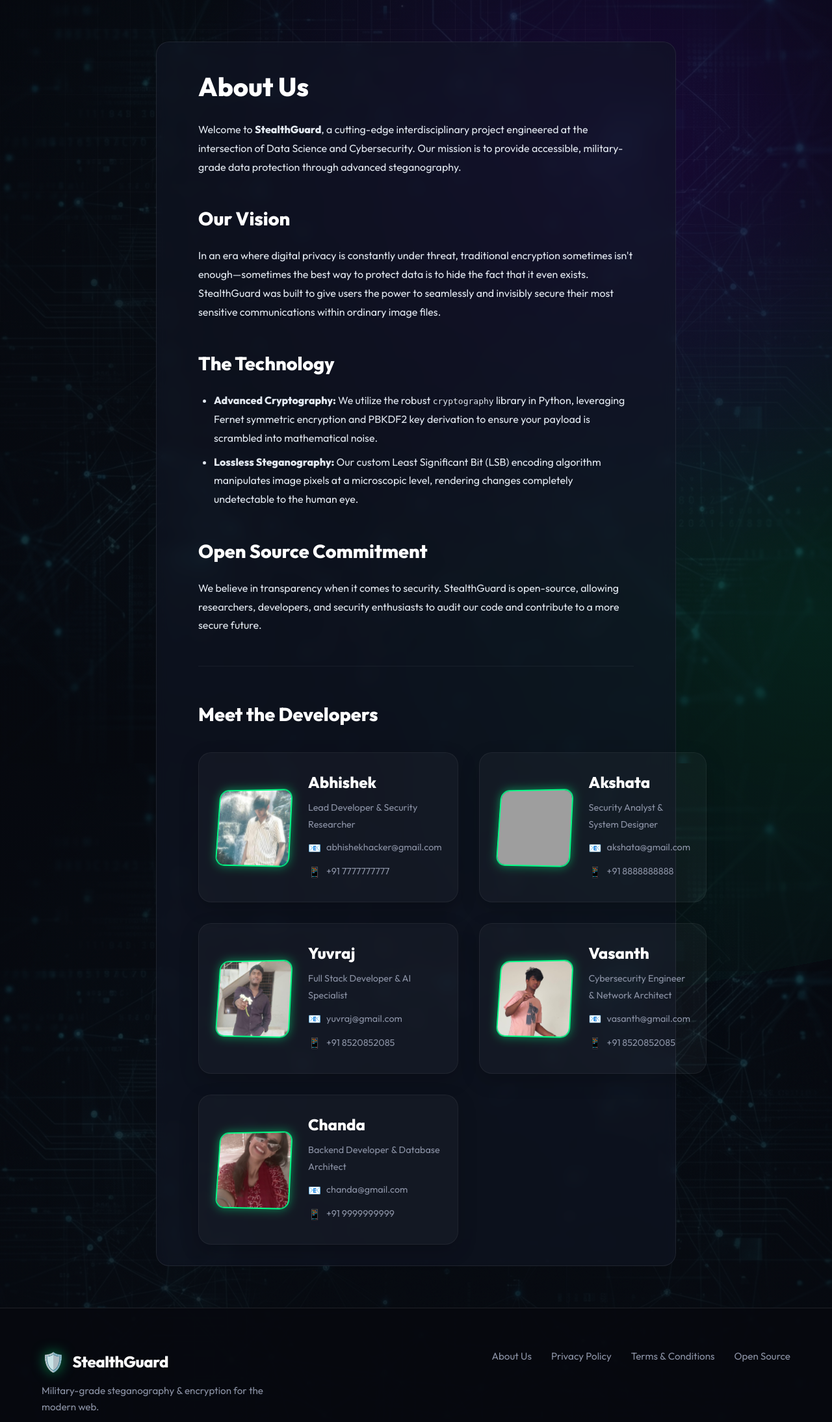
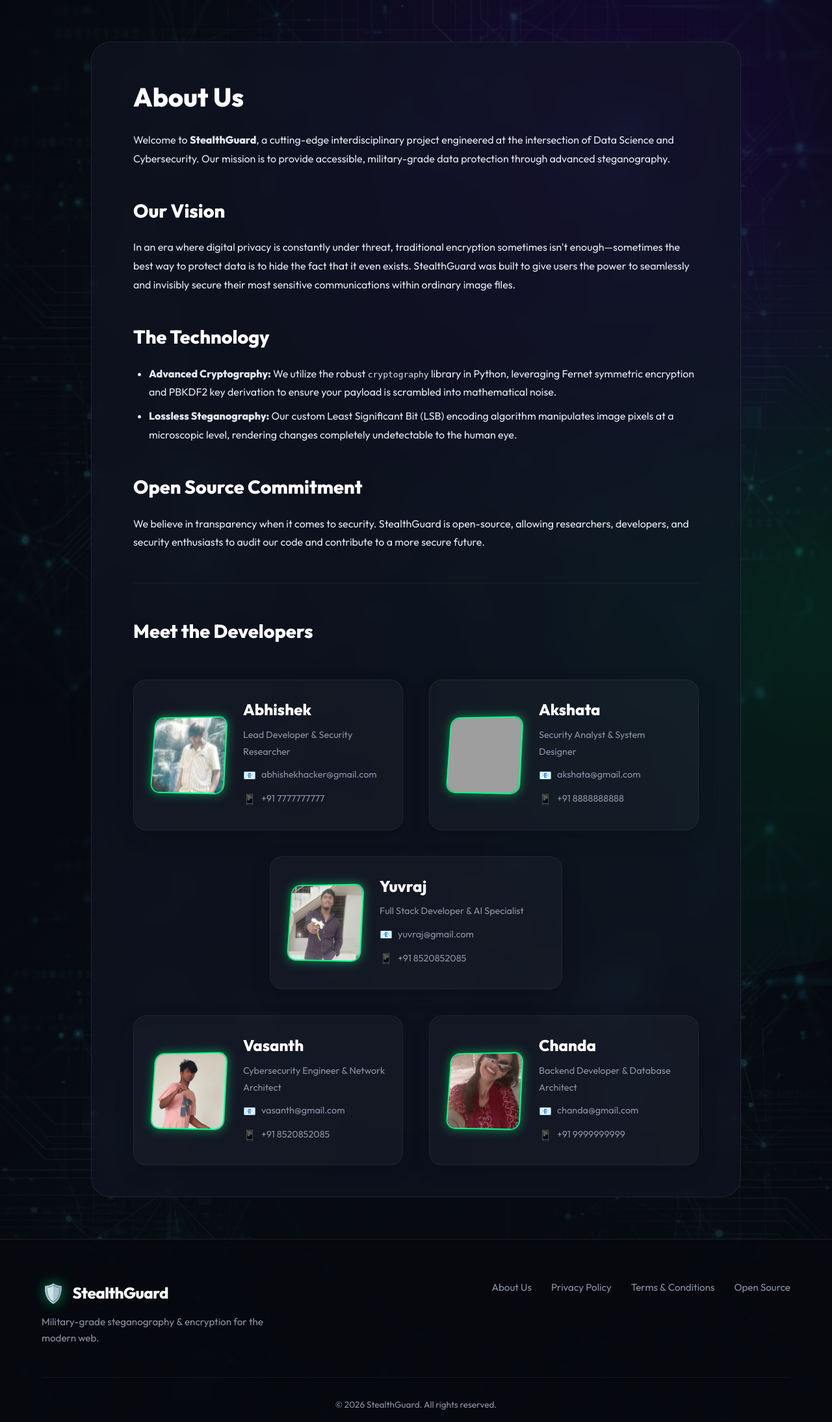
Before and after one commit to abhishek5356863-sketch/image-watermark, a Flask app: page /about in a window 1280 px wide. Shown: the part 105-2294 px from the top of the page at 65% size. Run offline with Flask 3, Linux system fonts and the light colour scheme; some libraries are stand-ins or nearby versions; grey boxes are pictures that could not be loaded.

Commit message:
Implement 2-1-2 staggered grid layout for developers

```diff
--- a/templates/about.html
+++ b/templates/about.html
@@ -12,13 +12,13 @@
     <link rel="stylesheet" href="/static/landing.css">
     <style>
         .page-content {
-            max-width: 800px;
+            max-width: 1000px;
             margin: 4rem auto;
-            padding: 2rem 5%;
+            padding: 3rem 5%;
             background: rgba(18, 22, 38, 0.6);
             border: 1px solid rgba(255, 255, 255, 0.08);
-            border-radius: 20px;
-            backdrop-filter: blur(10px);
+            border-radius: 30px;
+            backdrop-filter: blur(20px);
             line-height: 1.8;
             color: #e2e8f0;
         }
@@ -51,9 +51,18 @@
 
         .dev-grid {
             display: grid;
-            grid-template-columns: repeat(2, 1fr);
-            gap: 2rem;
-            margin-top: 2rem;
+            grid-template-columns: 1fr 1fr;
+            gap: 2.5rem;
+            margin-top: 3rem;
+            justify-content: center;
+        }
+
+        /* Make the 3rd card (Yuvaraj) span both columns and center it */
+        .dev-card:nth-child(3) {
+            grid-column: 1 / span 2;
+            justify-self: center;
+            width: 100%;
+            max-width: 450px;
         }
 
         .dev-card {
```
